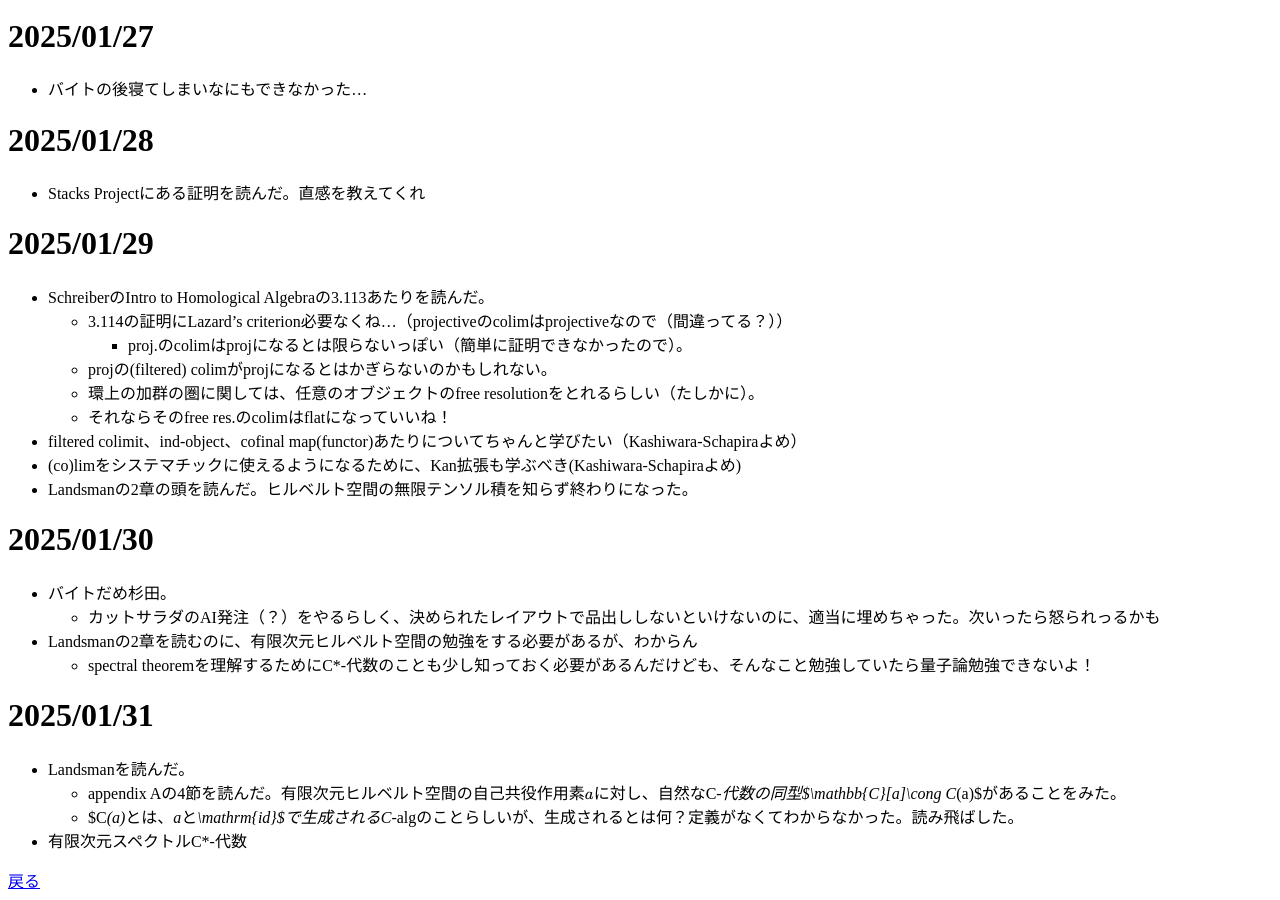
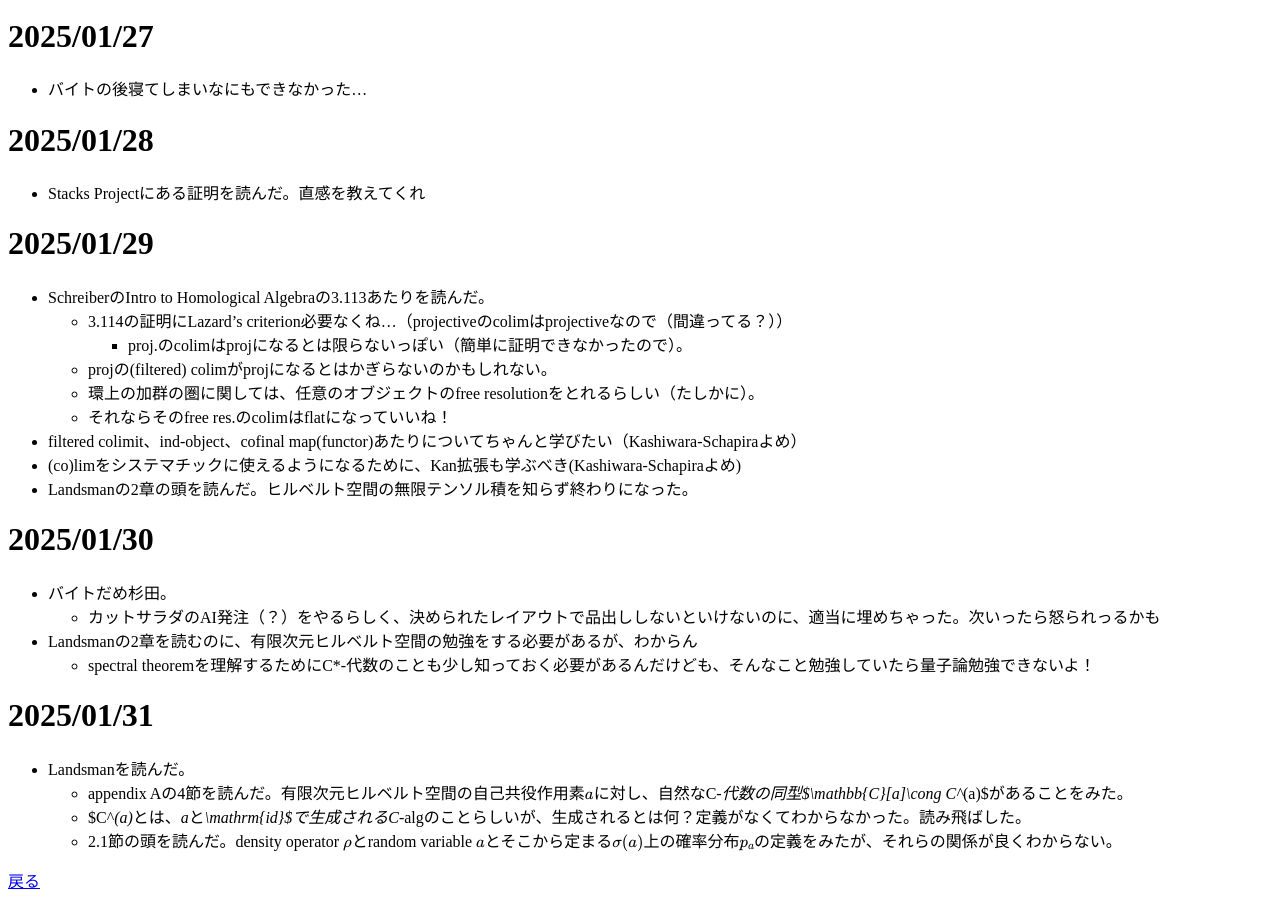
Before and after one commit to McMoscovium/mcmoscovium.github.io, a Jekyll site: the page built from diary/2025-01/index.md, in a window 1280 px wide and 900 px high, scrolled down 2537 px. Built offline with Jekyll 4.4.1, drawn with Linux system fonts in a browser that asks for light colours; our own code applies the rules of GitHub Pages for plain Markdown files.

Commit message:
Update index.md

```diff
--- a/diary/2025-01/index.md
+++ b/diary/2025-01/index.md
@@ -148,6 +148,6 @@
 
 # 2025/01/31
 - Landsmanを読んだ。
-  - appendix Aの4節を読んだ。有限次元ヒルベルト空間の自己共役作用素$a$に対し、自然なC*-代数の同型$\mathbb{C}[a]\cong C*(a)$があることをみた。
-  - $C*(a)$とは、$a$と$\mathrm{id}$で生成されるC*-algのことらしいが、生成されるとは何？定義がなくてわからなかった。読み飛ばした。
-- 有限次元スペクトルC*-代数
+  - appendix Aの4節を読んだ。有限次元ヒルベルト空間の自己共役作用素$a$に対し、自然なC*-代数の同型$\mathbb{C}[a]\cong C^*(a)$があることをみた。
+  - $C^*(a)$とは、$a$と$\mathrm{id}$で生成されるC*-algのことらしいが、生成されるとは何？定義がなくてわからなかった。読み飛ばした。
+  - 2.1節の頭を読んだ。density operator $\rho$とrandom variable $a$とそこから定まる$\sigma(a)$上の確率分布$p_a$の定義をみたが、それらの関係が良くわからない。
```
